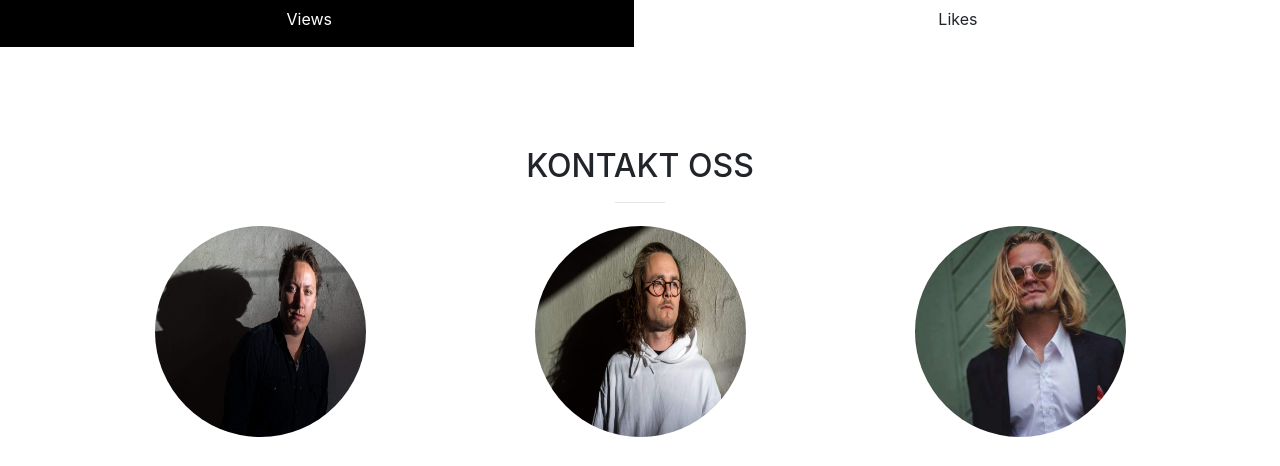
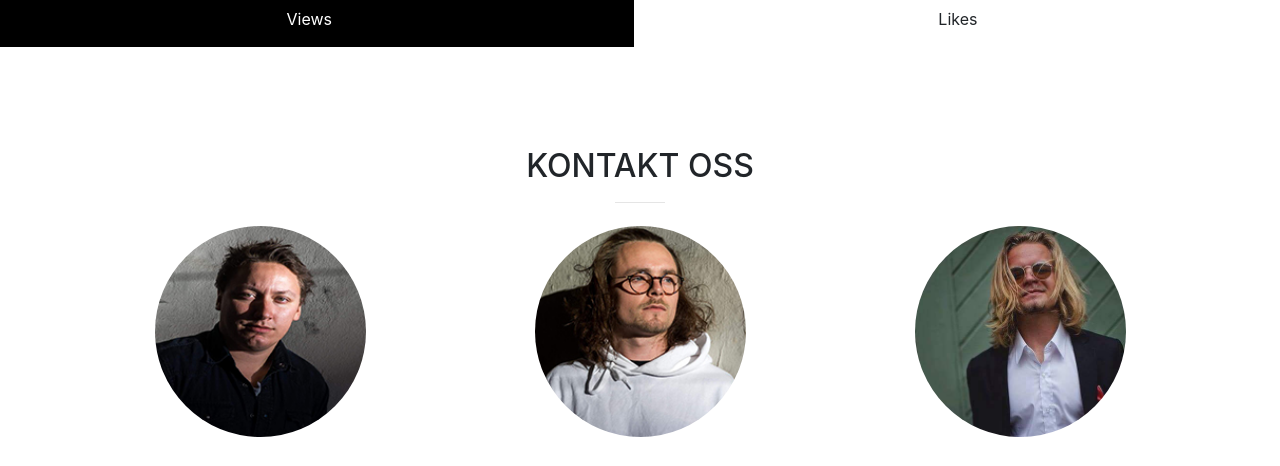
Before and after one commit to Nordermoen/gotvision, a website with bundled scripts: page index.html in a window 1280 px wide. Shown: the part 1920-2386 px from the top of the page. Built offline with nearby package versions, Linux system fonts and the light colour scheme; a script that the page names is missing.

Commit message:
indexFixImage
indexFixImage

```diff
--- a/index.html
+++ b/index.html
@@ -394,7 +394,7 @@ Film og foto kan brukes som intern dokumentasjon, eller tilpasses SoMe for å n
         <div class="row">
           <div class="col-sm-4">
             <div class="team-member">
-              <img class="mx-auto rounded-circle" src="img/team/1.jpg" alt="">
+              <img class="mx-auto rounded-circle" src="img/team/1_square.jpg" alt="">
               <h4>Anders Nordermoen</h4>
               <p class="text-muted">Produsent/Partner</p>
               <ul class="list-inline social-buttons">
@@ -418,7 +418,7 @@ Film og foto kan brukes som intern dokumentasjon, eller tilpasses SoMe for å n
           </div>
           <div class="col-sm-4">
             <div class="team-member">
-              <img class="mx-auto rounded-circle" src="img/team/2.jpg" alt="">
+              <img class="mx-auto rounded-circle" src="img/team/2_square.jpg" alt="">
               <h4>Mikkel Engelschiøn</h4>
               <p class="text-muted">Regissør/Partner</p>
               <ul class="list-inline social-buttons">
```
